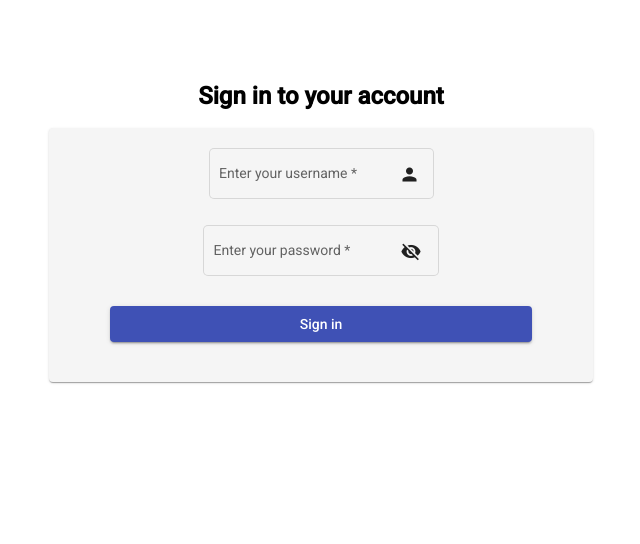
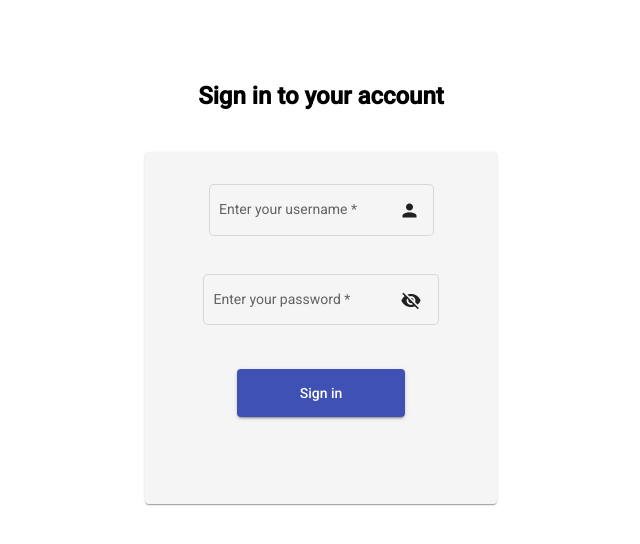
Before and after one commit to aizoOn-academy/Rendicontazione_FE, an Angular app: page /login in a window 1280 px wide. Shown: the top 544 px of the page, without its empty margins (319-959 px from the left). Built offline with nearby package versions, Linux system fonts and the light colour scheme.

Commit message:
style login

```diff
--- a/src/app/login/login/login.component.scss
+++ b/src/app/login/login/login.component.scss
@@ -2,10 +2,12 @@ h1 {
   text-align: center;
   font-weight: bold;
   margin-top: 10vh;
+  margin-bottom: 5vh;
 }
 
 mat-card {
-  width: 40%;
+  width: 25%;
+  height: 40%;
   margin: auto;
   background-color:#F5F5F5;
 }
@@ -13,8 +15,10 @@ mat-card {
 mat-card-actions, mat-form-field {
   display: flex;
   justify-content: center;
+  margin-top: 4%;
 }
 
 button {
-  width: 80%;
+  width: 50%;
+  height: 6vh;
 }
```
